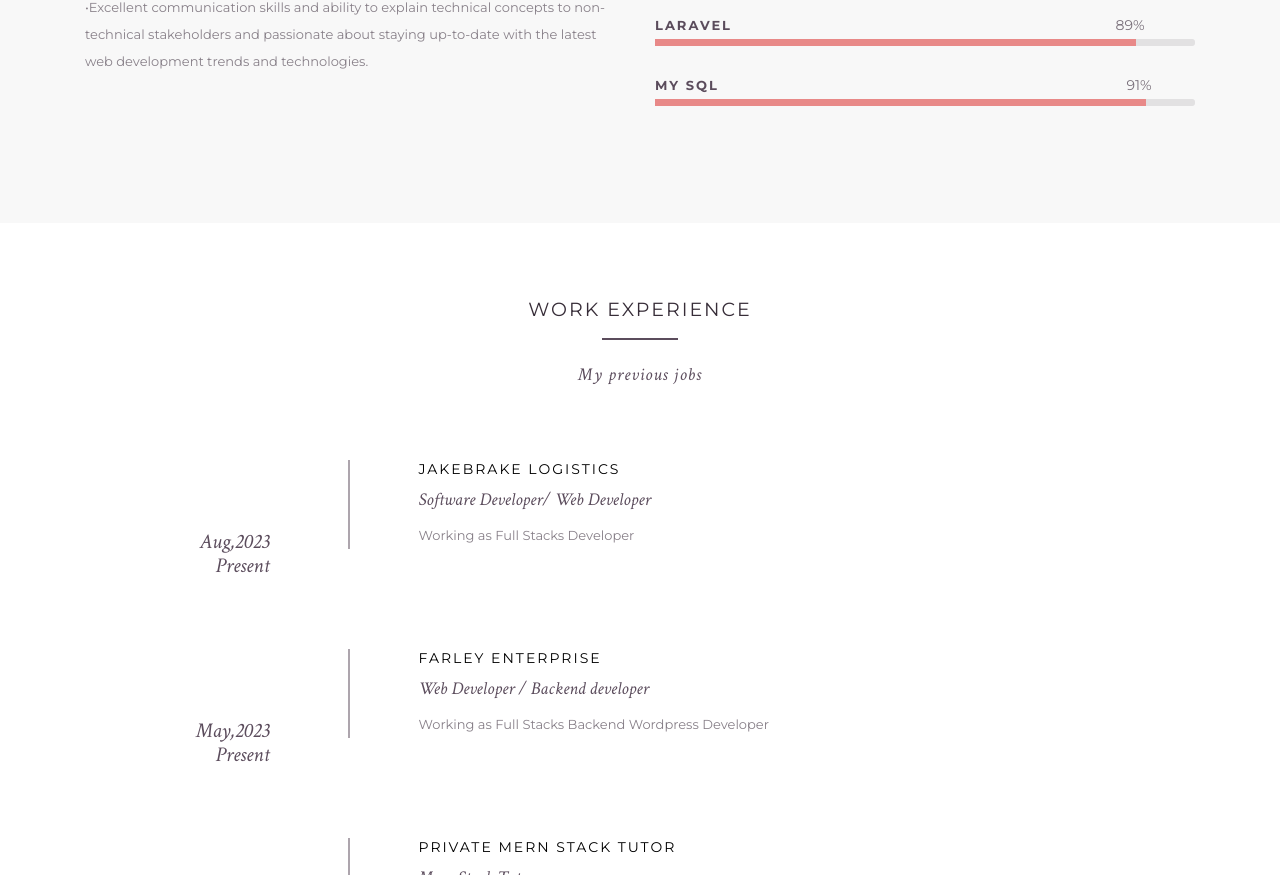
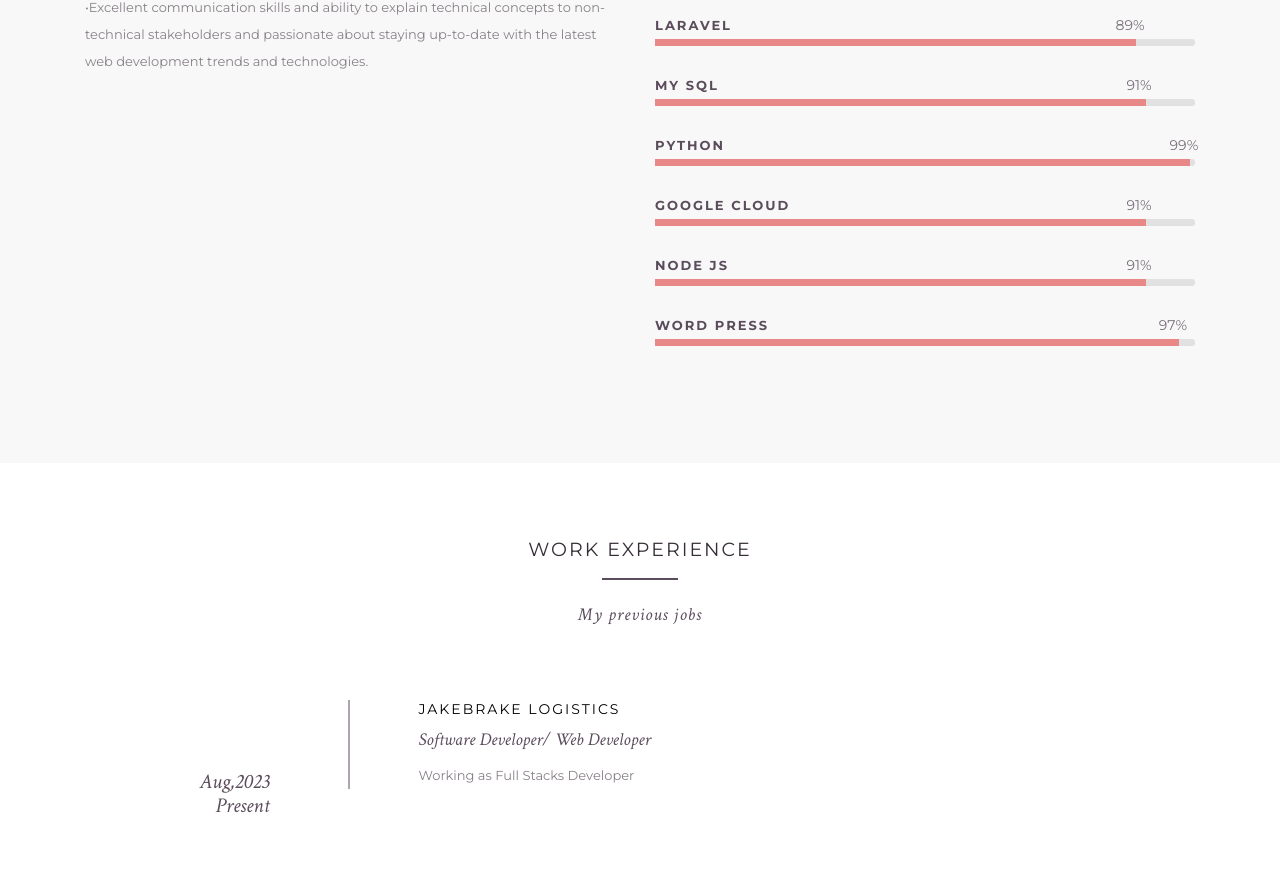
Before and after one commit to feelu10/CarlJamesBerdos, a plain HTML site: page index.html in a window 1280 px wide. Shown: the part 2095-2970 px from the top of the page. Drawn offline with nearby package versions, Linux system fonts and the light colour scheme; some packages are replaced by stand-ins of ours; a script that the page names is missing.

Commit message:
Update index.html

```diff
--- a/index.html
+++ b/index.html
@@ -175,6 +175,26 @@
                 </div> <!-- End Skill Bar -->
                 <div class="skillbar clearfix " data-percent="91%">
                     <div class="skillbar-title"><span>My Sql</span></div>
+                    <div class="skillbar-bar"></div>
+                    <div class="skill-bar-percent"></div>
+                </div> <!-- End Skill Bar -->
+                <div class="skillbar clearfix " data-percent="99%">
+                    <div class="skillbar-title"><span>Python</span></div>
+                    <div class="skillbar-bar"></div>
+                    <div class="skill-bar-percent"></div>
+                </div> <!-- End Skill Bar -->
+                <div class="skillbar clearfix " data-percent="91%">
+                    <div class="skillbar-title"><span>Google Cloud</span></div>
+                    <div class="skillbar-bar"></div>
+                    <div class="skill-bar-percent"></div>
+                </div> <!-- End Skill Bar -->
+                <div class="skillbar clearfix " data-percent="91%">
+                    <div class="skillbar-title"><span>Node Js</span></div>
+                    <div class="skillbar-bar"></div>
+                    <div class="skill-bar-percent"></div>
+                </div> <!-- End Skill Bar -->
+                <div class="skillbar clearfix " data-percent="97%">
+                    <div class="skillbar-title"><span>Word Press</span></div>
                     <div class="skillbar-bar"></div>
                     <div class="skill-bar-percent"></div>
                 </div> <!-- End Skill Bar -->
```
